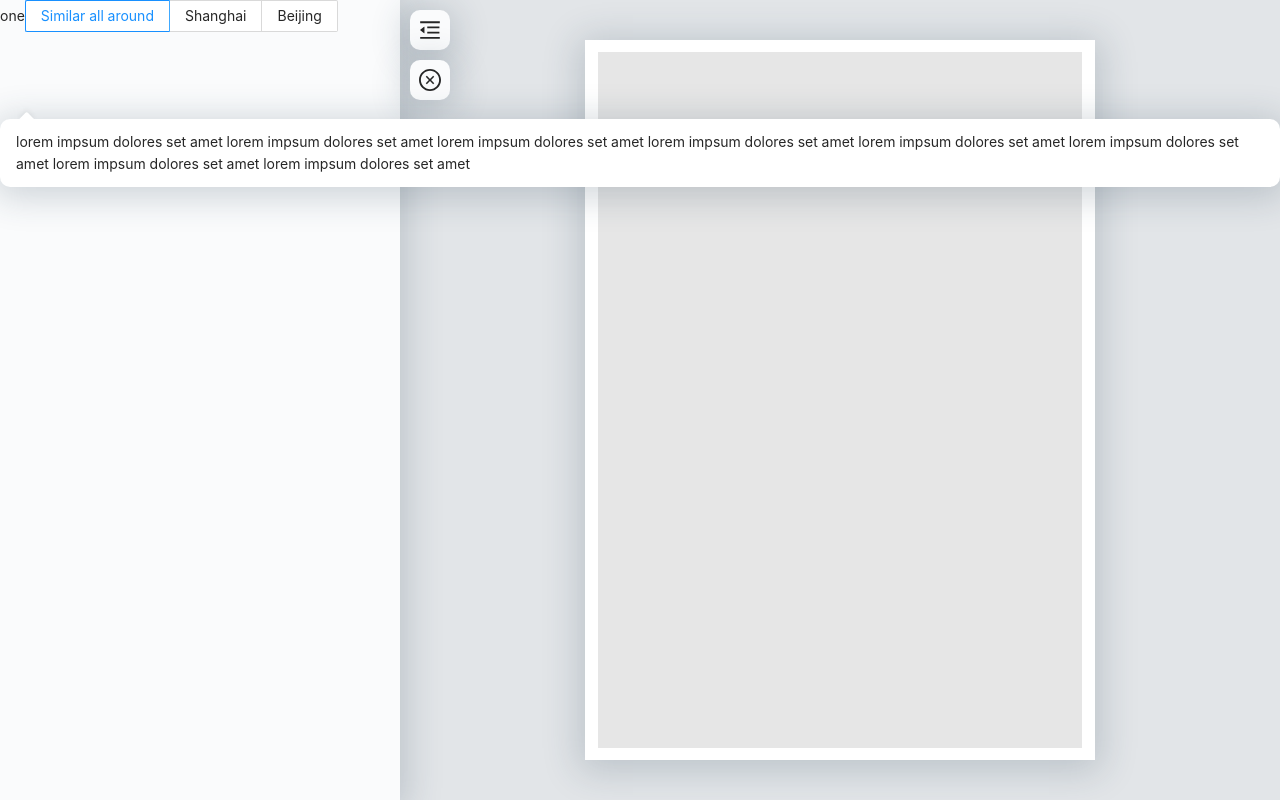
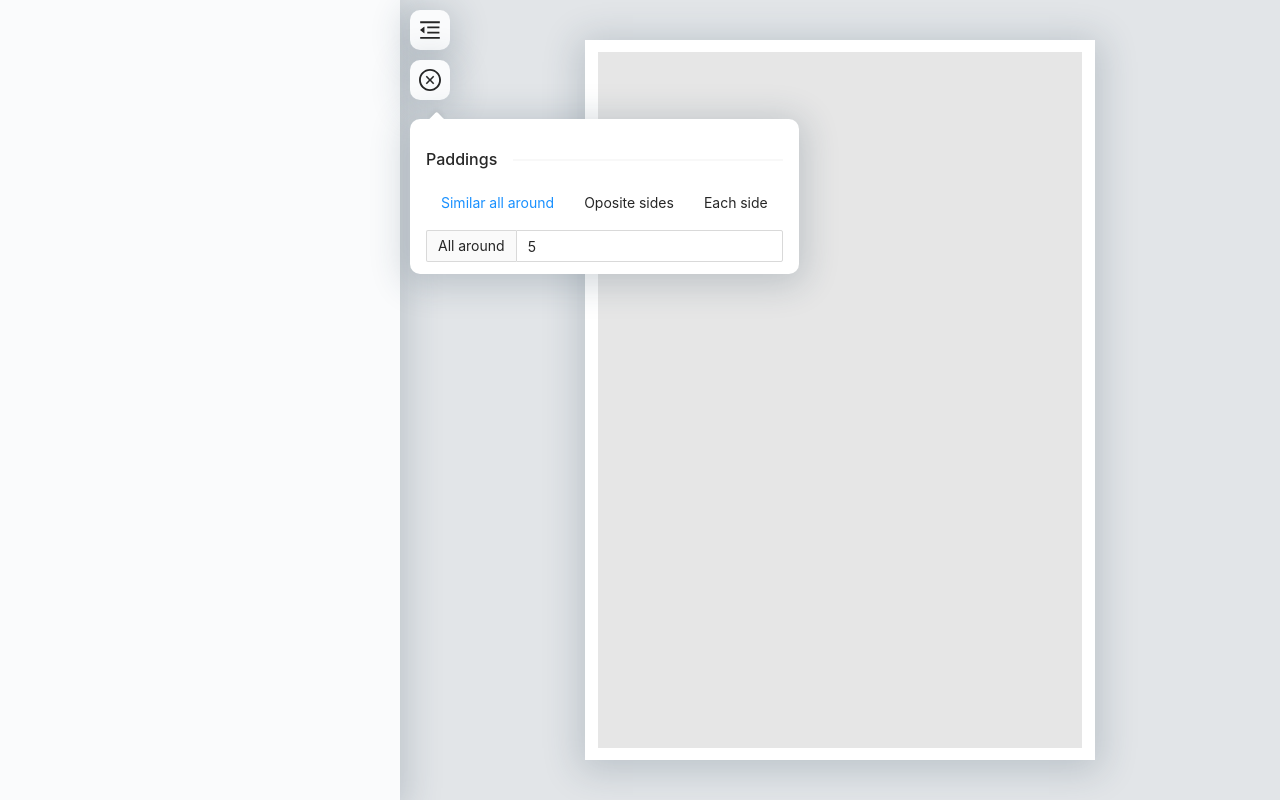
Before and after one commit to denisputnov/cv-constructor, a React (Create React App) app: page /1 in a window 1280 px wide. Both pictures are taken after a click on the button 430 px from the left and 80 px from the top of the page. Built offline with nearby package versions, Linux system fonts and the light colour scheme.

Commit message:
add store for editor settings and support padding settings for drawer

```diff
--- a/package.json
+++ b/package.json
@@ -12,6 +12,8 @@
     "@types/react": "^17.0.38",
     "@types/react-dom": "^17.0.11",
     "antd": "^4.18.5",
+    "mobx": "^6.3.13",
+    "mobx-react-lite": "^3.2.3",
     "react": "^17.0.2",
     "react-dom": "^17.0.2",
     "react-easy-crop": "^4.0.1",
--- a/src/components/Drawer/Drawer.tsx
+++ b/src/components/Drawer/Drawer.tsx
@@ -1,40 +1,37 @@
+import { observer } from 'mobx-react-lite';
 import React from 'react';
 import styled from 'styled-components';
+import editorSettins, { Paddings } from '../../store/editorSettins';
 import { getPaddingFromIndent } from './utils';
-
-type Margin = number | [number, number] | [number, number, number, number];
 
 interface DrawerProps {
   columns?: number | number[];
   rows?: number | string;
-  margin?: Margin;
+  paddings?: Paddings;
 }
 
-const Drawer = ({
+const Drawer = observer(({
   columns = 1,
-  rows = 'auto',
-  margin = 5
+  rows = 'auto'
 }: DrawerProps) => {
   return (
     <DrawerWrapper
       $columns={columns}
       $rows={rows}
     >
-      <DrawerContent $margin={margin} />
+      <DrawerContent $paddings={editorSettins.paddings} />
     </DrawerWrapper>
   );
-}
+})
 
 const DrawerContent = styled.div<{
-  $margin: Margin
+  $paddings: Paddings
 }>`
   flex: 1;
   background: #e6e6e6;
-  margin: ${({ $margin }) => {
-    if (Array.isArray($margin)) {
-      return $margin.map(n => getPaddingFromIndent(n) + '%').join(' ')
-    }
-    return `${getPaddingFromIndent($margin)}%`
+  margin: ${({ $paddings }) => {
+    const paddings = [$paddings.top, $paddings.right, $paddings.bottom, $paddings.left]
+    return paddings.map(value => getPaddingFromIndent(value) + '%').join(' ')
   }};
 `
 
--- a/src/components/Inputs/PaddingInput.tsx
+++ b/src/components/Inputs/PaddingInput.tsx
@@ -1,22 +1,121 @@
-import React, { useState } from 'react';
-import { Radio } from 'antd';
+import React, { useEffect, useMemo, useState } from 'react';
+import { Radio, InputNumber } from 'antd';
+import styled from 'styled-components';
+import { observer } from 'mobx-react-lite';
+import editorSettins, { Paddings, PaddingSettingModes } from '../../store/editorSettins';
 
 
-type Mode = 'all' | 'double' | 'one'
+type Mode = 'all' | 'oposite' | 'one'
 
-const PaddingInput = () => {
+const PaddingInput = observer(() => {
   const [mode, setMode] = useState<Mode>('one')
 
+  useEffect(() => {
+    editorSettins.setPadding(5, 'all')
+  }, [mode])
+
+  const inputsLayout = useMemo(() => {
+    switch (mode) {
+      case 'one':
+        return (
+          <InputNumber
+            addonBefore={'All around'}
+            value={editorSettins.paddings.top}
+            min={2}
+            max={30}
+            defaultValue={5}
+            controls={false}
+            onChange={value => editorSettins.setPadding(value, 'all')}
+          />
+        )
+      case 'oposite':
+        return (
+          <>
+            <InputNumber
+              addonBefore={'Top & Bottom'}
+              value={editorSettins.paddings.top}
+              min={2}
+              max={30}
+              defaultValue={5}
+              controls={false}
+              onChange={value => editorSettins.setPadding(value, 'topbottom')}
+            />
+            <InputNumber
+              addonBefore={'Left & Right'}
+              value={editorSettins.paddings.left}
+              max={30}
+              defaultValue={5}
+              controls={false}
+              onChange={value => editorSettins.setPadding(value, 'leftright')}
+            />
+          </>
+        )
+      case 'all':
+        return (
+          <>
+            {['Top', 'Right', 'Bottom', 'Left'].map((name) =>
+              <InputNumber
+                key={name}
+                addonBefore={name}
+                value={editorSettins.paddings[name.toLowerCase() as keyof Paddings]}
+                min={2}
+                max={30}
+                defaultValue={5}
+                controls={false}
+                onChange={value =>
+                  editorSettins.setPadding(value, name.toLowerCase() as PaddingSettingModes)
+                }
+              />
+            )}
+          </>
+        )
+      default:
+        return null
+    }
+    // eslint-disable-next-line react-hooks/exhaustive-deps
+  }, [mode, editorSettins.paddings])
+
   return (
-    <div>
-      {mode}
-      <Radio.Group onChange={e => setMode(e.target.value)} defaultValue="one">
-        <Radio.Button value="one">Similar all around</Radio.Button>
-        <Radio.Button value="double">Shanghai</Radio.Button>
-        <Radio.Button value="all">Beijing</Radio.Button>
+    <>
+      <Radio.Group onChange={e => setMode(e.target.value)} defaultValue='one'>
+        <StyledRadioButton value='one'>Similar all around</StyledRadioButton>
+        <StyledRadioButton value='oposite'>Oposite sides</StyledRadioButton>
+        <StyledRadioButton value='all'>Each side</StyledRadioButton>
       </Radio.Group>
-    </div>
+      <InputsContainer $mode={mode}>
+        {inputsLayout}
+      </InputsContainer>
+    </>
   );
-}
+})
+
+const InputsContainer = styled.div<{
+  $mode: Mode
+}>`
+  display: grid;
+  grid-template-columns: ${({ $mode }) => {
+    if ($mode === 'one') return '1fr';
+    return 'repeat(2, 1fr)';
+  }};
+  grid-template-rows: auto;
+  width: 100%;
+  padding-top: 10px;
+  gap: 10px;
+
+  & .ant-input-number {
+    width: 100%;
+  }
+`
+
+const StyledRadioButton = styled(Radio.Button)`
+  border: none;
+  &.ant-radio-button-wrapper-checked,
+  &:first-child {
+    border: none;
+  }
+  &::before {
+    content: none !important;
+  }
+`
 
 export default PaddingInput;
--- a/src/index.css
+++ b/src/index.css
@@ -20,3 +20,19 @@ code {
   border-radius: 10px;
   box-shadow: 0px 5px 35px 6px rgba(34, 60, 80, 0.2);
 }
+
+body .ant-tooltip-placement-right .ant-tooltip-inner,
+body .ant-tooltip-placement-right .ant-tooltip-arrow {
+  margin-left: 10px;
+}
+
+body .ant-tooltip-inner {
+  background-color: #FAFBFC;
+  box-shadow: 0px 5px 35px 6px rgba(34, 60, 80, 0.2);
+  color:  rgba(34, 60, 80, 0.8);
+  border-radius: 10px;
+}
+
+body .ant-tooltip-arrow-content {
+  background-color: #FAFBFC;
+}
--- a/src/pages/Editor.tsx
+++ b/src/pages/Editor.tsx
@@ -1,6 +1,6 @@
 import React, { useState } from 'react';
 import styled from 'styled-components';
-import { Layout, Popover } from 'antd';
+import { Divider, Layout, Popover, Tooltip } from 'antd';
 import { MenuUnfoldOutlined, MenuFoldOutlined, CloseCircleOutlined, SettingOutlined } from '@ant-design/icons';
 import Drawer from '../components/Drawer/Drawer';
 import PaddingInput from '../components/Inputs/PaddingInput';
@@ -17,19 +17,39 @@ interface TriggerButtonProps {
 const SiderTrigger: React.FC<TriggerButtonProps> = ({ collapsed, onClick }) => {
   return (
     <FloatingTriggerButton onClick={onClick}>
-      {collapsed ? <MenuUnfoldOutlined /> : <MenuFoldOutlined />}
+      <Tooltip placement='right' title={`${collapsed ? 'Open' : 'Close'} sidebar`}>
+        {collapsed ? <MenuUnfoldOutlined /> : <MenuFoldOutlined />}
+      </Tooltip>
     </FloatingTriggerButton>
   )
 }
 
-const DocumentSettings: React.FC = () => {
+const EditorSettings: React.FC = () => {
   const [opened, setOpened] = useState<boolean>(false)
   return (
-    <Popover visible={opened} trigger='click' placement='bottomLeft' content={"lorem impsum dolores set amet lorem impsum dolores set amet lorem impsum dolores set amet lorem impsum dolores set amet lorem impsum dolores set amet lorem impsum dolores set amet lorem impsum dolores set amet lorem impsum dolores set amet "}>
+    <Popover
+      visible={opened}
+      trigger='click'
+      placement='bottomLeft'
+      content={EditorSettingsContent}
+      onVisibleChange={visible => setOpened(visible)}
+    >
       <FloatingTriggerButton onClick={() => setOpened(!opened)}>
-        {opened ? <CloseCircleOutlined /> : <SettingOutlined />}
+        <Tooltip placement='right' title={`${opened ? 'Close' : 'Open'} editor settings`}>
+          {opened ? <CloseCircleOutlined /> : <SettingOutlined />}
+        </Tooltip>
       </FloatingTriggerButton>
     </Popover>
+  )
+}
+
+const EditorSettingsContent = () => {
+  return (
+    <>
+      {/* <Divider orientation="left" orientationMargin={0}>Editor Settings</Divider> */}
+      <Divider orientation="left" orientationMargin={0}>Paddings</Divider>
+      <PaddingInput />
+    </>
   )
 }
 
@@ -48,9 +68,8 @@ const Editor = () => {
       >
         <EditorFloatingButtons>
           <SiderTrigger collapsed={collapsed} onClick={() => setCollapsed(!collapsed)} />
-          <DocumentSettings />
+          <EditorSettings />
         </EditorFloatingButtons>
-        <PaddingInput />
       </EditorSider>
       <EditorContent>
         <Drawer />
--- /dev/null
+++ b/src/store/editorSettins.ts
@@ -0,0 +1,58 @@
+import { makeAutoObservable } from "mobx";
+
+export type PaddingSettingModes = 'all' | 'topbottom' | 'leftright' | 'top' | 'bottom' | 'left' | 'right'
+export type Paddings = {
+  top: number,
+  left: number,
+  right: number,
+  bottom: number
+}
+
+class EditorSetitns {
+  paddings: Paddings = {
+    top: 5,
+    left: 5,
+    right: 5,
+    bottom: 5
+  }
+
+  constructor() {
+    makeAutoObservable(this)
+  }
+
+  setPadding(value: number, type: PaddingSettingModes = 'all') {
+    if (!value) return;
+    switch (type) {
+      case 'all':
+        this.paddings = {
+          top: value,
+          left: value,
+          right: value,
+          bottom: value
+        }
+        break
+      case 'topbottom':
+        this.paddings = {
+          ...this.paddings,
+          top: value,
+          bottom: value
+        }
+        break
+      case 'leftright':
+        this.paddings = {
+          ...this.paddings,
+          left: value,
+          right: value
+        }
+        break
+      default:
+        this.paddings = {
+          ...this.paddings,
+          [type]: value
+        }
+        break
+    }
+  }
+}
+
+export default new EditorSetitns();
```
Also changed, not shown: 1 other file (tests, documents, lock files or other folders).
